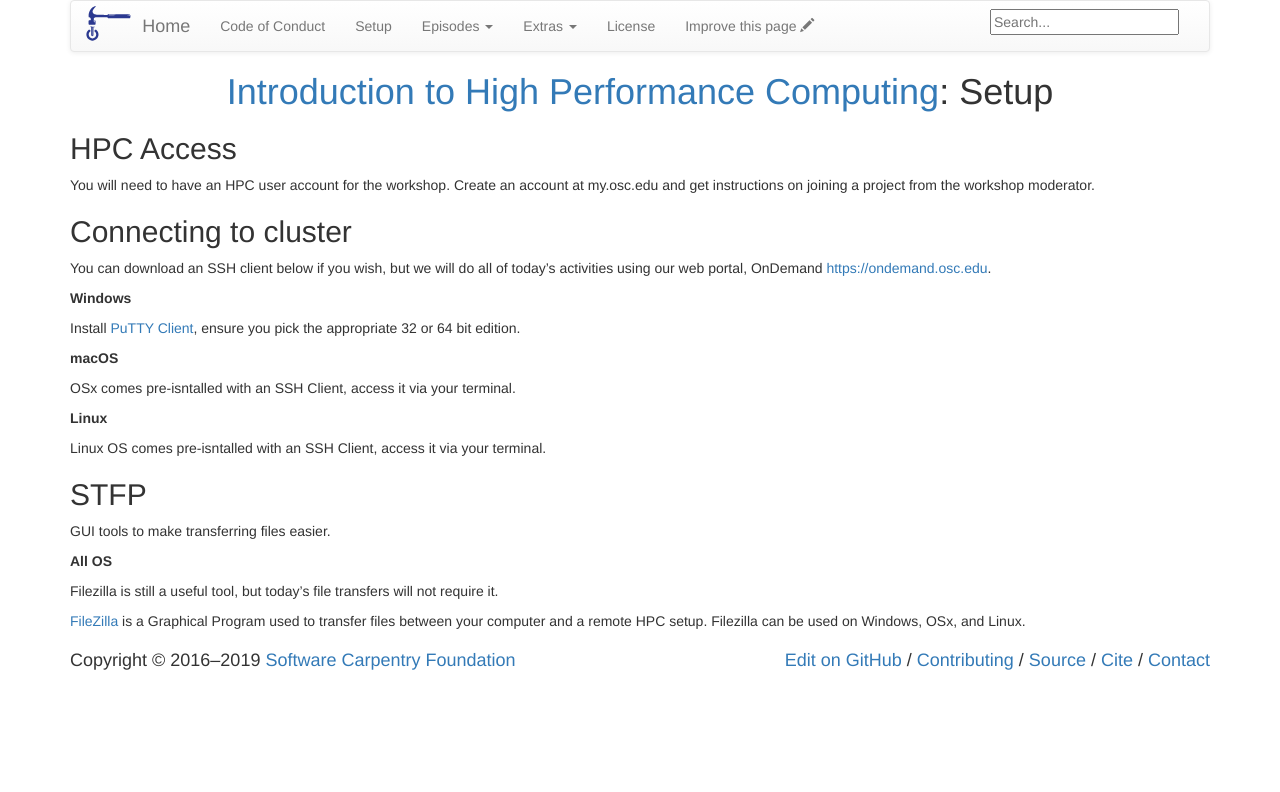
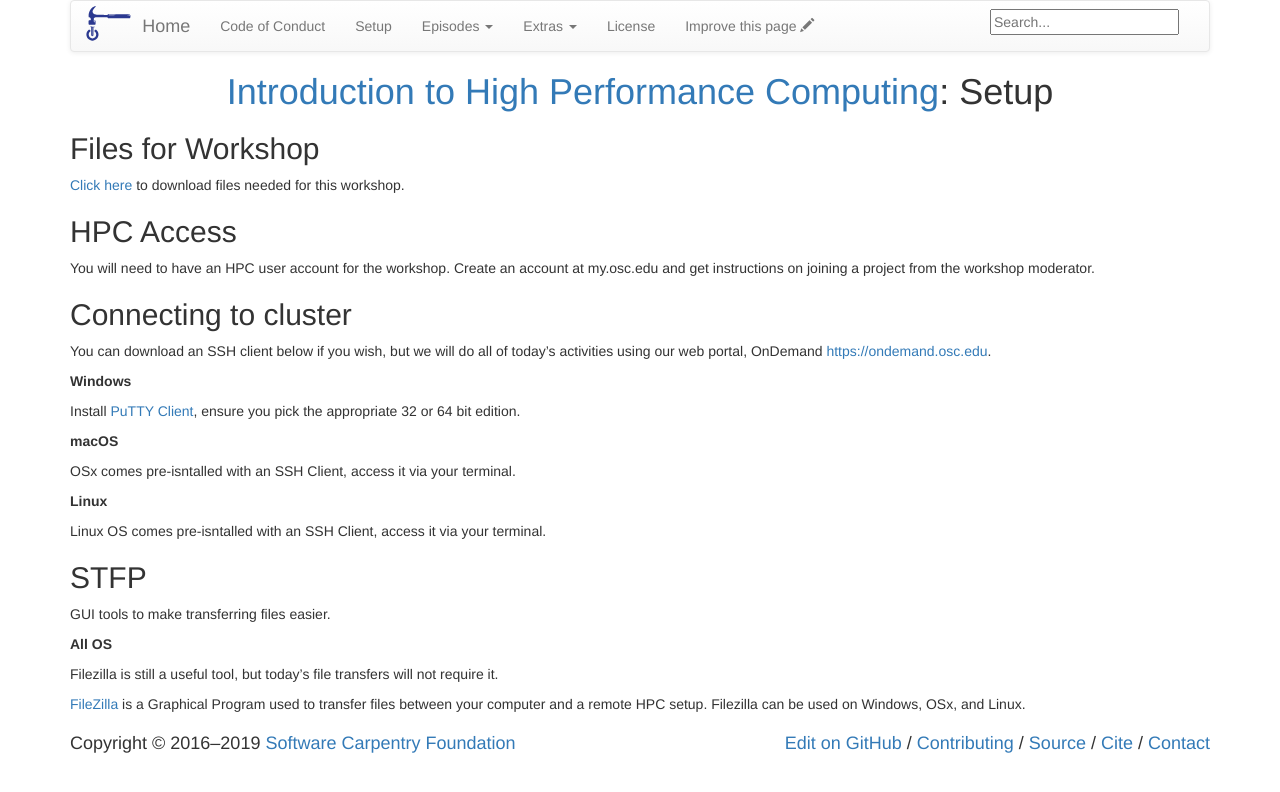
Before and after one commit to khill42/OSC_IntroHPC, a Jekyll site: the page built from setup.md, in a window 1280 px wide. Shown: the top 792 px of the page. Built offline with Jekyll 4.4.1, drawn with Linux system fonts in a browser that asks for light colours.

Commit message:
Update setup.md

```diff
--- a/setup.md
+++ b/setup.md
@@ -3,6 +3,10 @@ layout: page
 title: Setup
 permalink: /setup/
 ---
+
+## Files for Workshop
+
+[Click here](../data/osc_intro_hpc.zip) to download files needed for this workshop.
 
 ## HPC Access
 
```
